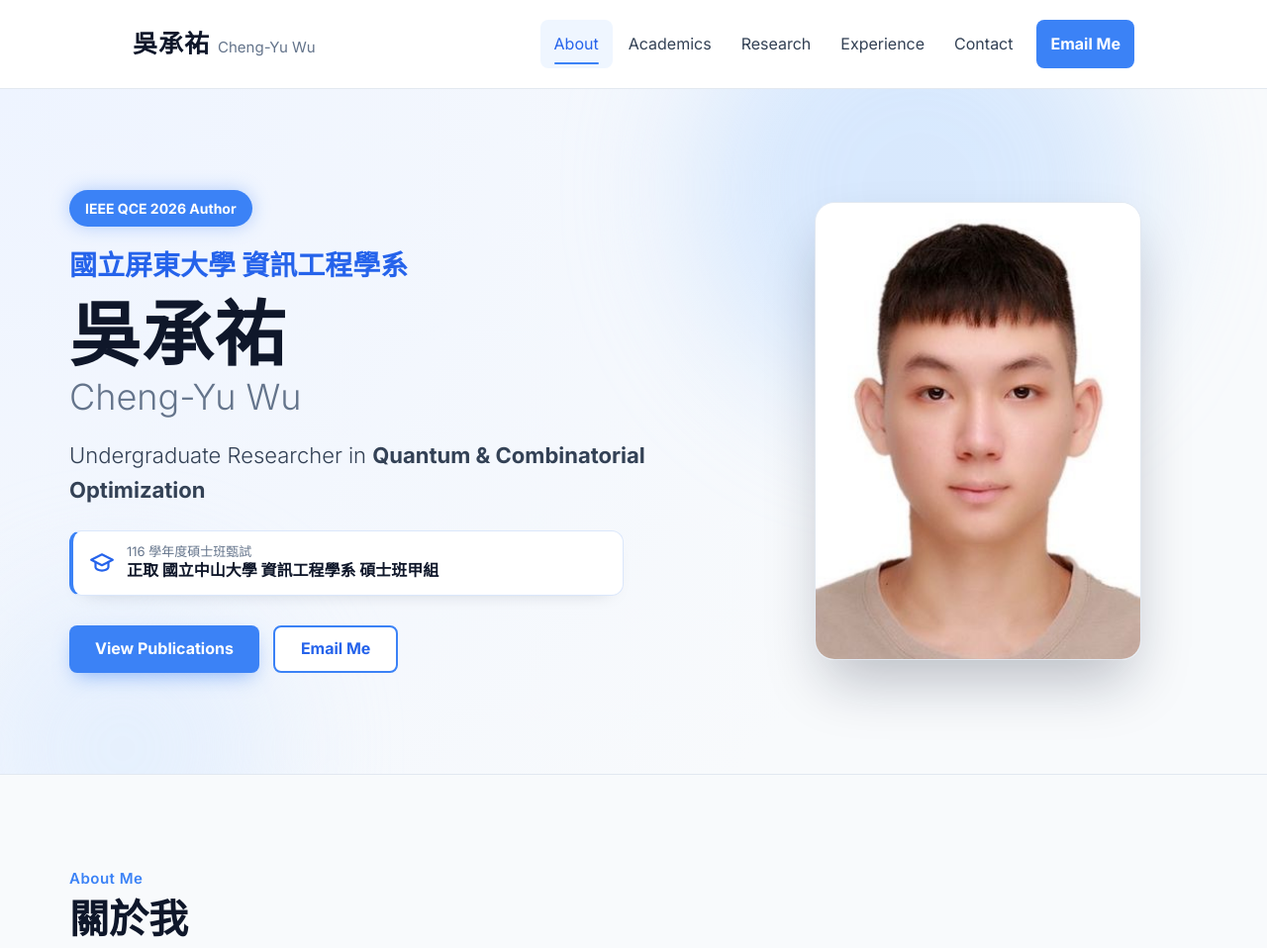
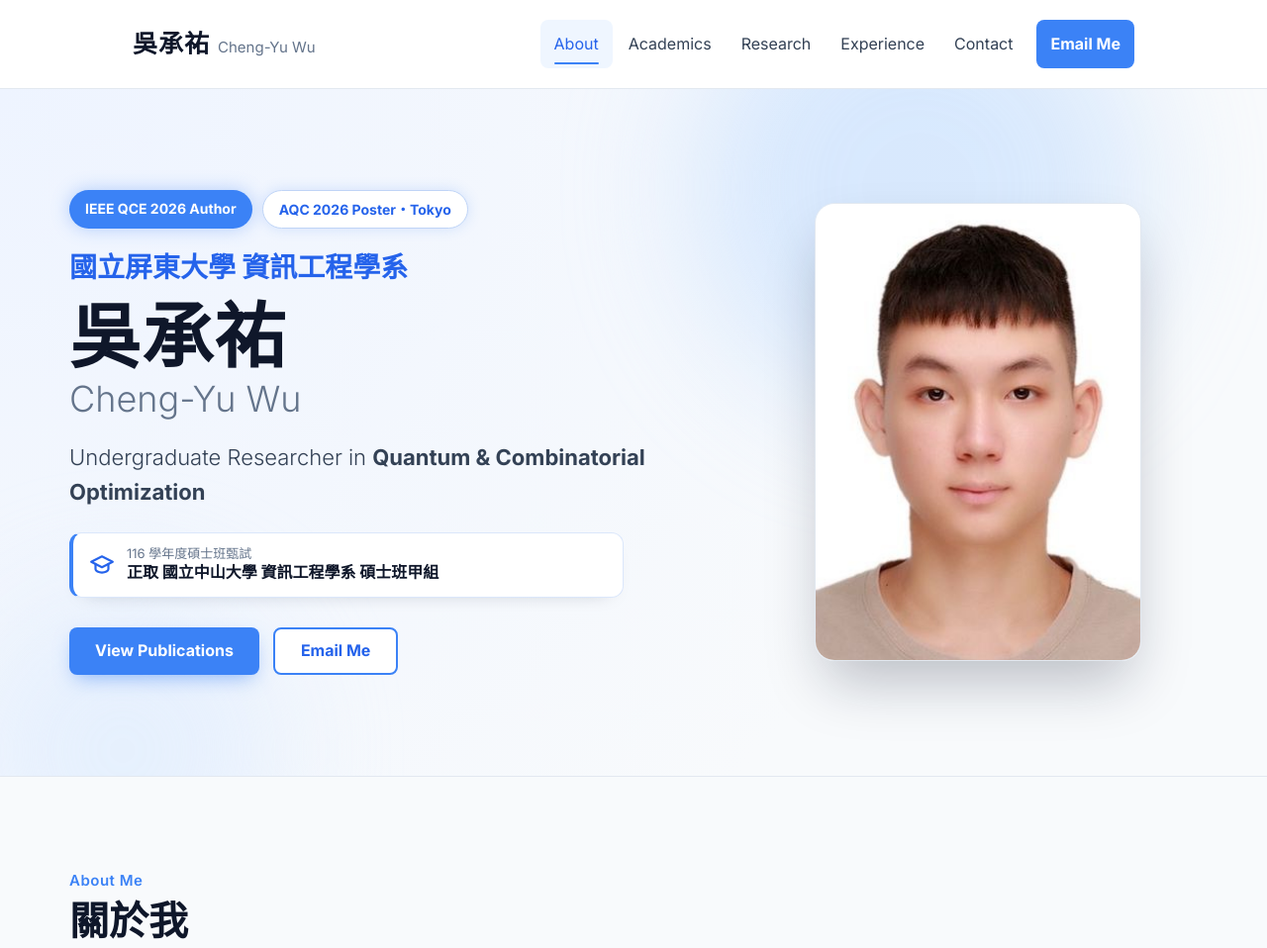
Before and after one commit to CHEN-0121/CHEN-0121.github.io, a plain HTML site: page index.html in a window 1280 px wide. Shown: the top 958 px of the page at 99% size. Drawn offline with Linux system fonts and the light colour scheme.

Commit message:
Add files via upload

```diff
--- a/index.html
+++ b/index.html
@@ -45,6 +45,9 @@ nav .wrap{display:flex;align-items:center;justify-content:space-between;gap:12px
 .admit svg{flex:none;width:26px;height:26px;color:var(--blue-d)}
 .admit small{display:block;font-size:13px;color:var(--mute);line-height:1.3}
 .admit b{display:block;color:var(--head);font-size:16px;line-height:1.45}
+.badges{display:flex;flex-wrap:wrap;gap:10px;margin-bottom:20px}
+.badges .badge{margin-bottom:0}
+.badge.alt{background:#fff;color:var(--blue-d);border:1.5px solid #bfd4f6;box-shadow:0 0 14px rgba(59,130,246,.18)}
 .school{color:var(--blue-d);font-weight:800;font-size:clamp(20px,2.4vw,28px);margin-bottom:10px;line-height:1.4}
 h1{margin:0;font-weight:900;font-size:clamp(46px,7vw,72px);line-height:1.08;color:var(--head);letter-spacing:1px}
 h1 span{display:block;font-family:"Inter",sans-serif;font-weight:300;font-size:clamp(24px,3.2vw,36px);color:var(--mute);letter-spacing:0;margin-top:6px}
@@ -183,7 +186,7 @@ footer a:hover,footer a:focus-visible{color:#fff;text-decoration:underline}
 
 <header class="hero" id="top"><span class="blob b1"></span><span class="blob b2"></span><div class="wrap">
   <div>
-    <div class="badge seq" style="animation-delay:0s">IEEE QCE 2026 Author</div>
+    <div class="badges seq" style="animation-delay:0s"><span class="badge">IEEE QCE 2026 Author</span><span class="badge alt">AQC 2026 Poster・Tokyo</span></div>
     <div class="school seq" style="animation-delay:0.08s">國立屏東大學 資訊工程學系</div>
     <h1 class="seq" style="animation-delay:0.16s">吳承祐<span>Cheng-Yu Wu</span></h1>
     <p class="subtitle seq" style="animation-delay:0.26s">Undergraduate Researcher in <strong>Quantum &amp; Combinatorial Optimization</strong></p>
```
